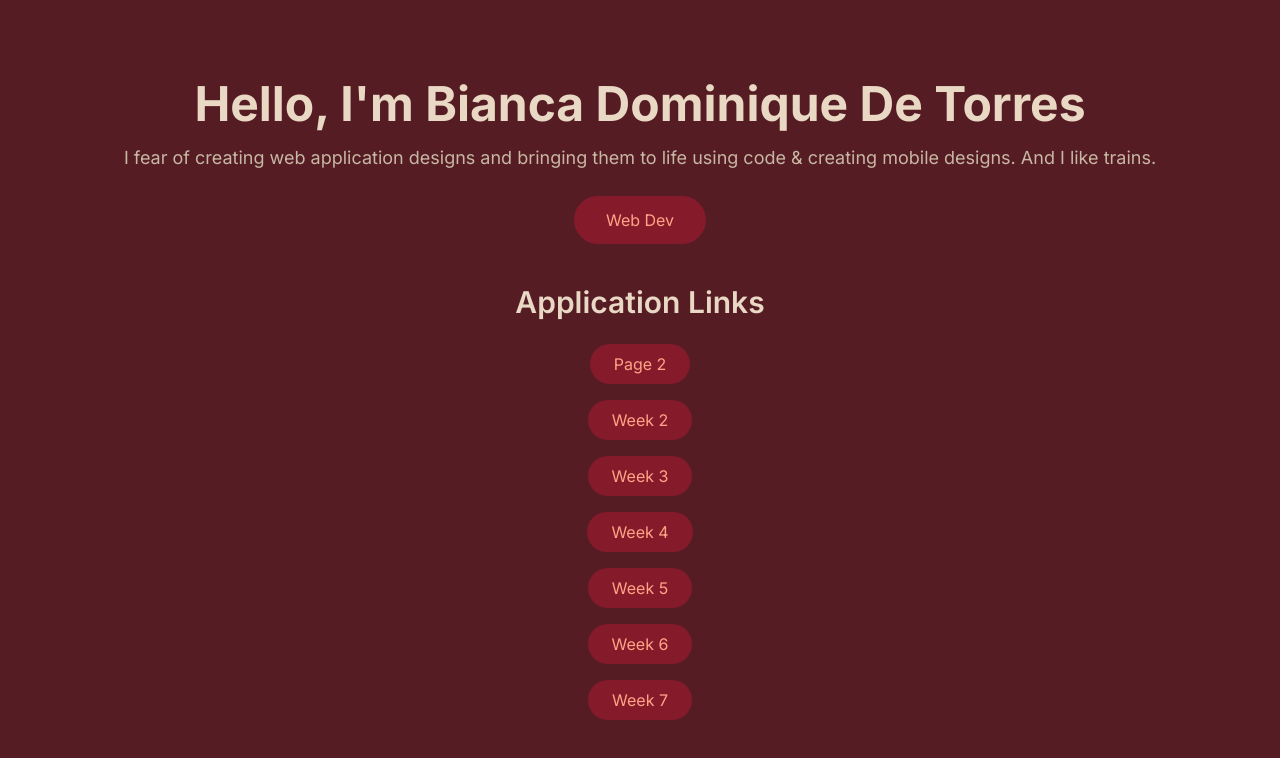
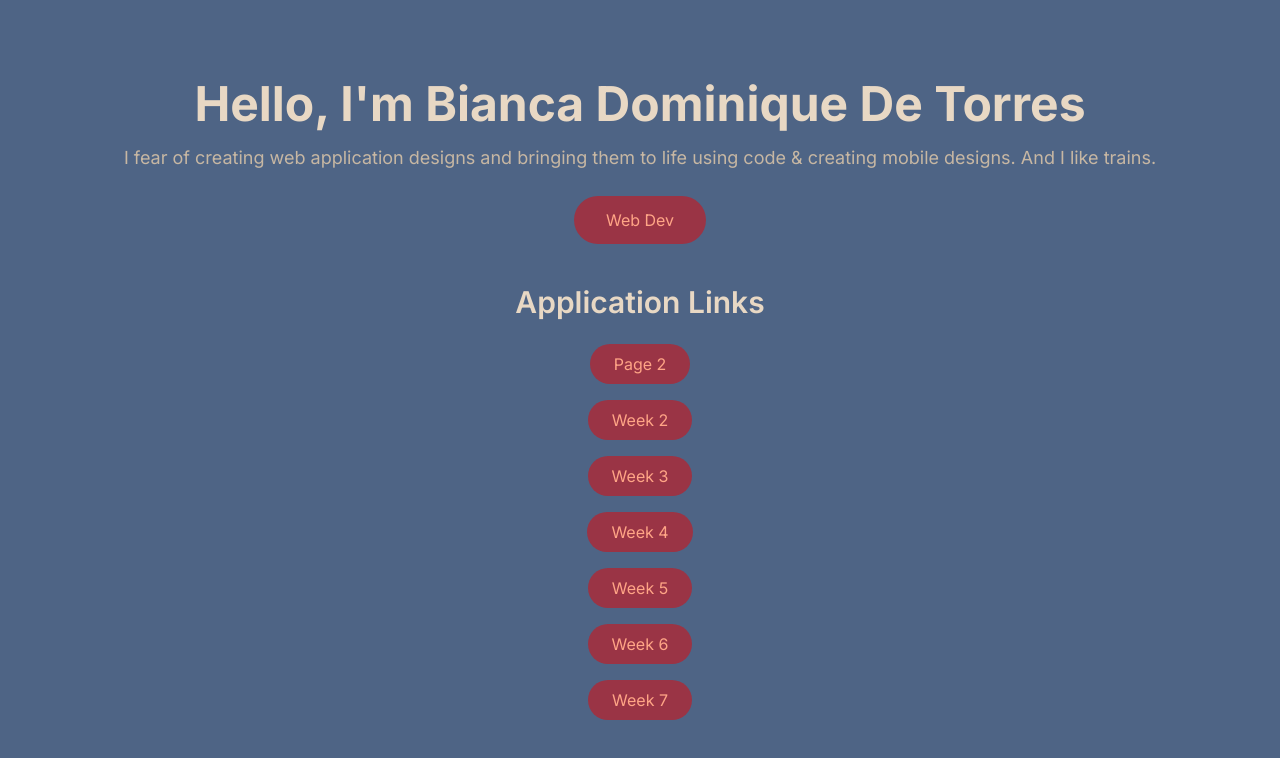
Before and after one commit to biancadomix/cprg306-assignments, a Next.js app: page / in a window 1280 px wide. Shown: the top 758 px of the page. Built offline with nearby package versions, Linux system fonts and the light colour scheme.

Commit message:
tried to make the pages work

```diff
--- a/app/page.js
+++ b/app/page.js
@@ -1,16 +1,16 @@
 import Link from "next/link";
 
 export default function Home() {
-  const buttonStyles = "px-6 py-2 bg-[#851A2B] text-[#FFA586] rounded-full hover:bg-[#FFA586] hover:text-[#851A2B]";
+  const buttonStyles = "px-6 py-2 bg-[#9a3445] text-[#FFA586] rounded-full hover:bg-[#FFA586] hover:text-[#851A2B]";
 
   return (
-    <main className="h-screen bg-[#561C24] text-[#E8D8C4] flex flex-col items-center justify-center p-10">
+    <main className="h-screen bg-[#4e6485] text-[#E8D8C4] flex flex-col items-center justify-center p-10">
       <div className="text-center mb-10">
         <h1 className="text-5xl font-bold text-[#E8D8C4]">Hello, I'm Bianca Dominique De Torres</h1>
         <p className="mt-4 text-lg text-[#C7B7A3]">
           I fear of creating web application designs and bringing them to life using code & creating mobile designs. And I like trains.
         </p>
-        <button className="mt-6 px-8 py-3 bg-[#851A2B] text-[#FFA586] rounded-full hover:bg-[#FFA586] hover:text-[#851A2B]">
+        <button className="mt-6 px-8 py-3 bg-[#9a3445] text-[#FFA586] rounded-full hover:bg-[#FFA586] hover:text-[#851A2B]">
           Web Dev
         </button>
       </div>
@@ -18,37 +18,37 @@ export default function Home() {
         <h2 className="text-3xl font-semibold text-[#E8D8C4] mb-6">Application Links</h2>
         <ul className="space-y-4">
           <li>
-            <Link href="./page2/">
+            <Link href="/page2">
               <button className={buttonStyles}>Page 2</button>
             </Link>
           </li>
           <li>
-            <Link href="app/week-2/page.js">
+            <Link href="/week-2/page">
               <button className={buttonStyles}>Week 2</button>
             </Link>
           </li>
           <li>
-            <Link href="app/week-3">
+            <Link href="/week-3">
               <button className={buttonStyles}>Week 3</button>
             </Link>
           </li>
           <li>
-            <Link href="app/week-4">
+            <Link href="/week-4">
               <button className={buttonStyles}>Week 4</button>
             </Link>
           </li>
           <li>
-            <Link href="app/week-5/arrays/page.js">
+            <Link href="/week-5/arrays/page">
               <button className={buttonStyles}>Week 5</button>
             </Link>
           </li>
           <li>
-            <Link href="app/week-6">
+            <Link href="/week-6">
               <button className={buttonStyles}>Week 6</button>
             </Link>
           </li>
           <li>
-            <Link href="./page2/">
+            <Link href="/page2">
               <button className={buttonStyles}>Week 7</button>
             </Link>
           </li>
--- a/app/week-2/page.js
+++ b/app/week-2/page.js
@@ -1,7 +1,12 @@
+import Link from "next/link";
+
 export default function Page() {
     return (
       <main>
         <h1>Shopping List</h1>
+        <Link href="../">
+          <a>Back to Home</a>
+        </Link>
       </main>
     );
 }
```
